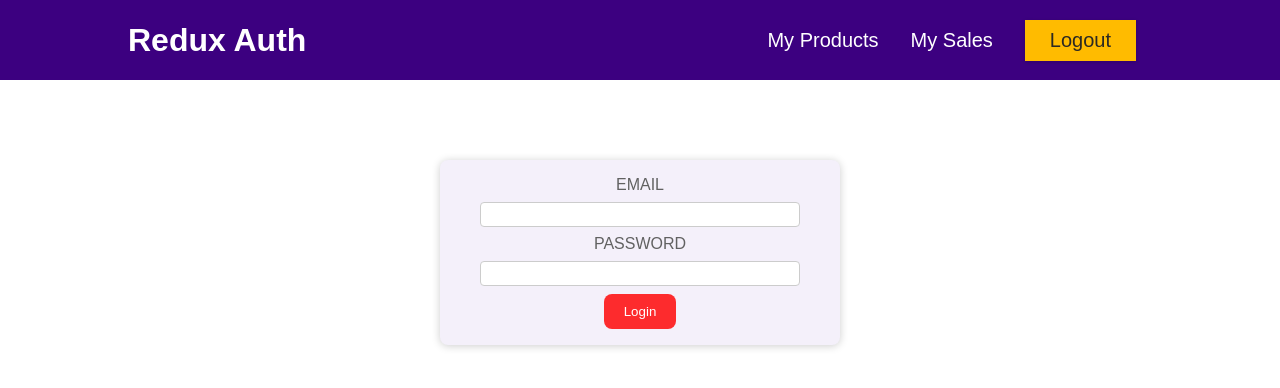
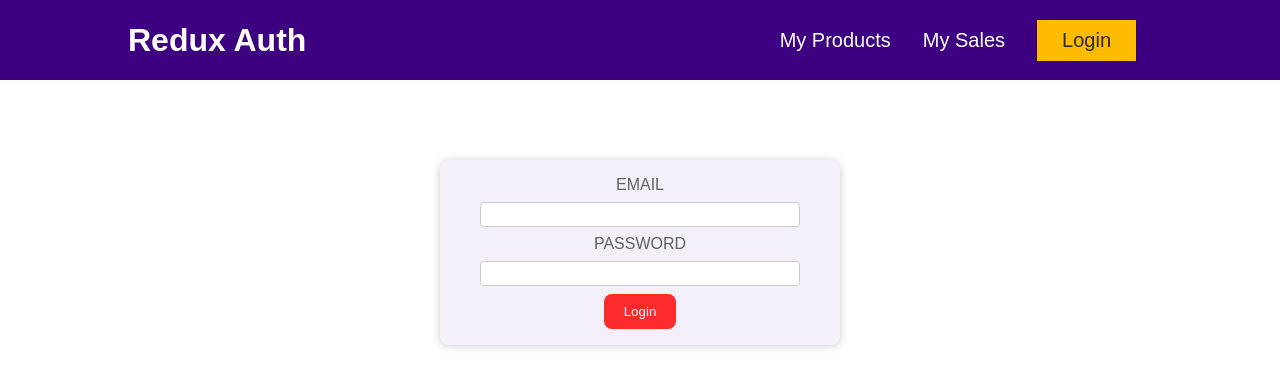
Before and after one commit to merv-e/counter-app, a React (Vite) app: page / in a window 1280 px wide. Shown: the top 388 px of the page. Built offline with nearby package versions, Linux system fonts and the light colour scheme.

Commit message:
login-logout will also be conditionally rendered now.

```diff
--- a/src/components/Header.jsx
+++ b/src/components/Header.jsx
@@ -1,19 +1,24 @@
-import classes from './Header.module.css';
+import { useSelector } from "react-redux";
+import classes from "./Header.module.css";
 
 const Header = () => {
+  const isUserLoggedIn = useSelector((state) => state.auth.auth);
+  console.log(isUserLoggedIn);
+
   return (
     <header className={classes.header}>
       <h1>Redux Auth</h1>
       <nav>
         <ul>
           <li>
-            <a href='/'>My Products</a>
+            <a href="/">My Products</a>
           </li>
           <li>
-            <a href='/'>My Sales</a>
+            <a href="/">My Sales</a>
           </li>
           <li>
-            <button>Logout</button>
+            {/* onClick functionality can be added to the latter buttons. */}
+            {isUserLoggedIn ? <button>Logout</button> : <button>Login</button>}
           </li>
         </ul>
       </nav>
```
